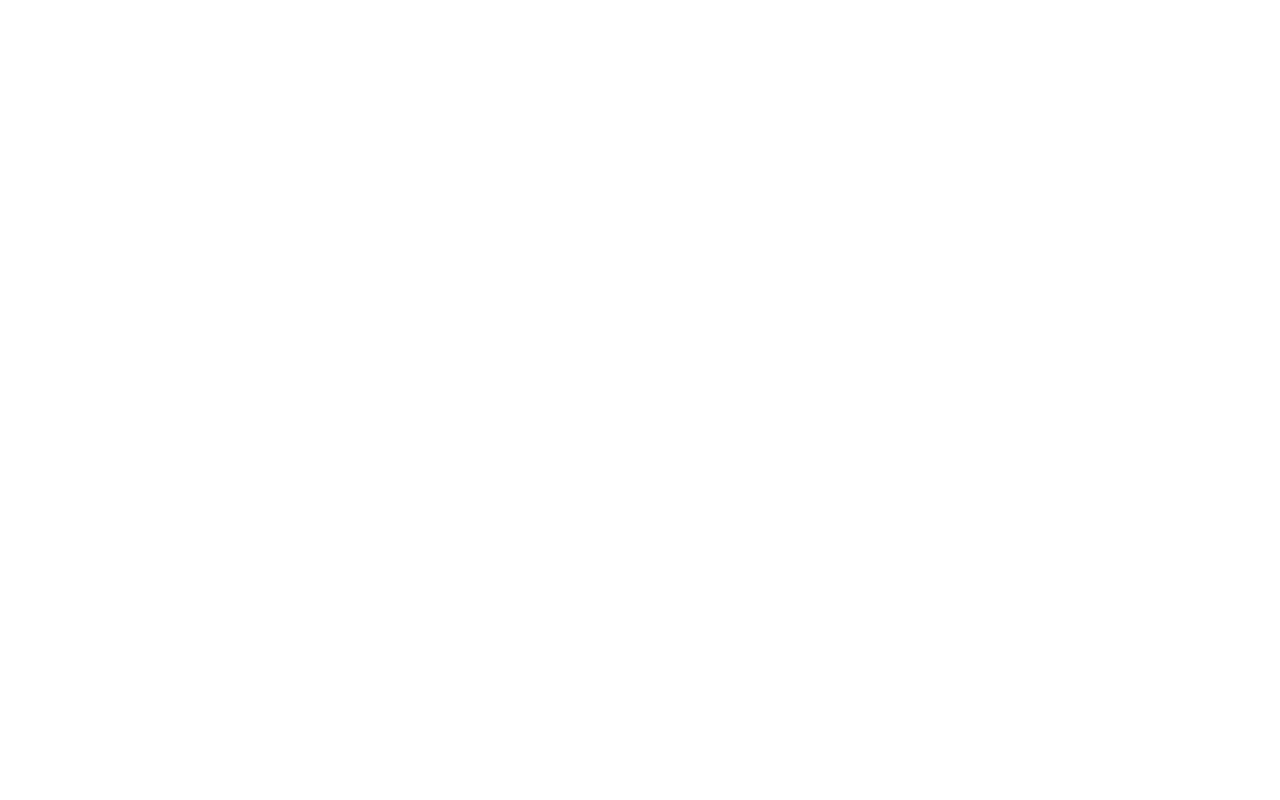
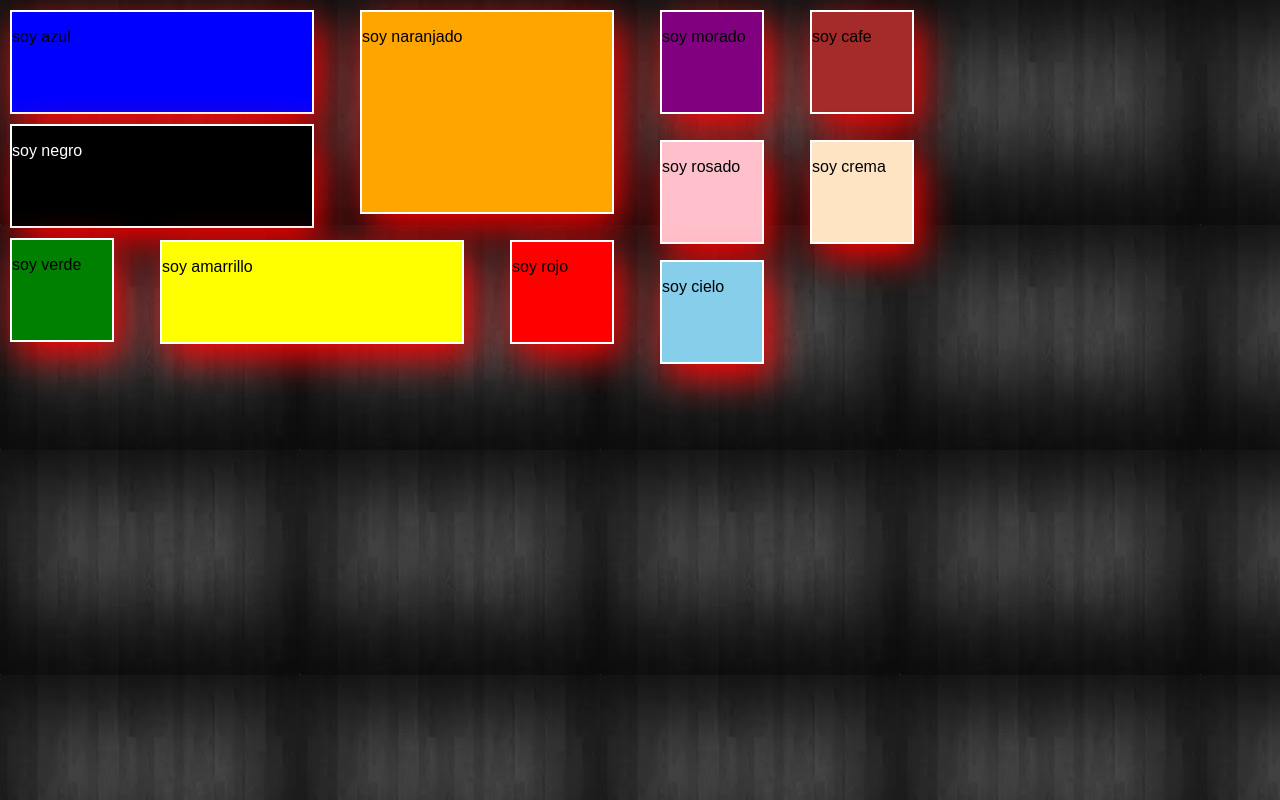
Before and after one commit to cristianquinto/proyectos, a plain HTML site: page index.html in a window 1280 px wide. Drawn offline with Linux system fonts and the light colour scheme.

Commit message:
proyecto1

```diff
--- /dev/null
+++ b/css/style.css
@@ -0,0 +1,94 @@
+body{
+    font-family: Arial, Helvetica, sans-serif;
+    background:url(../imagen/e.webp);
+    margin: 0px 0px;
+    padding: 0px 0px;
+    border: 0px 0px;
+}
+div{
+    border:2px solid rgb(255, 255, 255);
+    box-shadow: 7px 13px 37px rgb(255, 0, 0);
+    margin-top: 10px;
+    margin-left: 10px;
+}
+#azul{
+    background: blue;
+    width: 300px;
+    height: 100px;
+
+}
+#negro{
+    color: #fff;
+    width: 300px;
+    height: 100px;
+background: black;
+}
+#verde{
+    width: 100px;
+    height: 100px;
+background: green;
+}
+#naranjado{
+    width: 250px;
+    height: 200px;
+background: orange;
+position: absolute;
+top: 0px;
+left: 350px;
+}
+#amarrillo{
+    width: 300px;
+    height: 100px;
+background: yellow;
+position: absolute;
+top: 230px;
+left: 150px;
+}
+#rojo{
+    width: 100px;
+    height: 100px;
+background: red;
+position: absolute;
+top: 230px;
+left: 500px;
+}
+#morado{
+    width: 100px;
+    height: 100px;
+background: purple;
+position: absolute;
+top: 0px;
+left: 650px;
+}
+#rosado{
+    width: 100px;
+    height: 100px;
+background: pink;
+position: absolute;
+top: 130px;
+left: 650px;
+}
+#cielo{
+    width: 100px;
+    height: 100px;
+background: skyblue;
+position: absolute;
+top: 250px;
+left: 650px;
+}
+#cafe{
+    width: 100px;
+    height: 100px;
+background: brown;
+position: absolute;
+top: 0;
+left: 800px;
+}
+#crema{
+    width: 100px;
+    height: 100px;
+background: bisque;
+position: absolute;
+top: 130px;
+left: 800px;
+}
--- a/index.html
+++ b/index.html
@@ -4,13 +4,42 @@
     <meta charset="UTF-8">
     <meta http-equiv="X-UA-Compatible" content="IE=edge">
     <meta name="viewport" content="width=device-width, initial-scale=1.0">
-    <title>ACDI/VOCA</title>
+    <link rel="Stylesheet" href="./css/style.css" />
+    <title>maquetacion</title>
 </head>
 <body>
-
-
-
-
-
+    <div id="azul">
+    <p>soy azul</p>
+    </div>
+    <div id="negro">
+    <p>soy negro</p>
+    </div>
+    <div id="verde">
+    <p>soy verde</p>
+    </div>
+    <div id="naranjado">
+    <p>soy naranjado</p>
+    </div>
+    <div id="amarrillo">
+    <p>soy amarrillo</p>
+    </div>
+    <div id="rojo">
+    <p>soy rojo</p>
+    </div>
+    <div id="morado">
+    <p>soy morado</p>
+    </div>
+    <div id="rosado">
+    <p>soy rosado</p>
+    </div>
+    <div id="cielo">
+    <p>soy cielo</p>
+    </div>
+    <div id="cafe">
+    <p>soy cafe</p>
+    </div>
+    <div id="crema">
+    <p>soy crema</p>
+    </div>
 </body>
 </html>
```
Also changed, not shown: imagen/e.webp (added).
